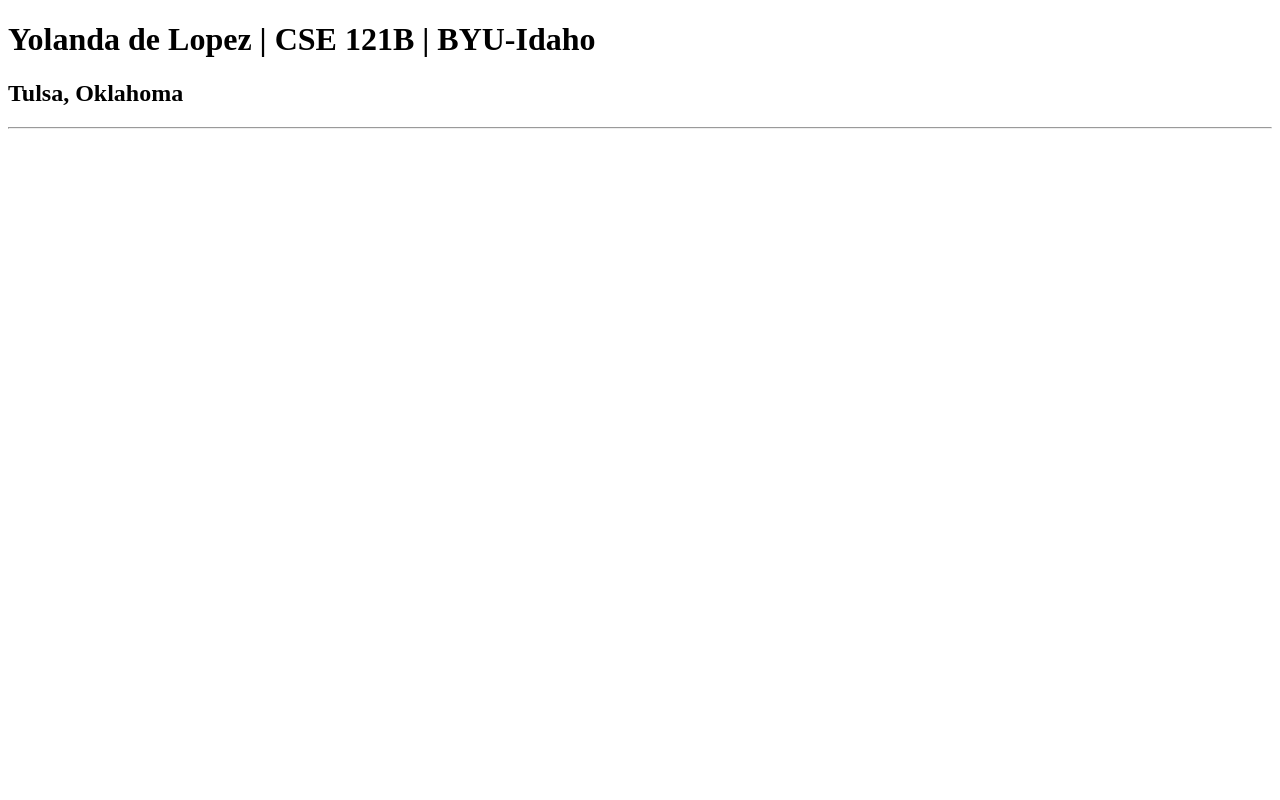
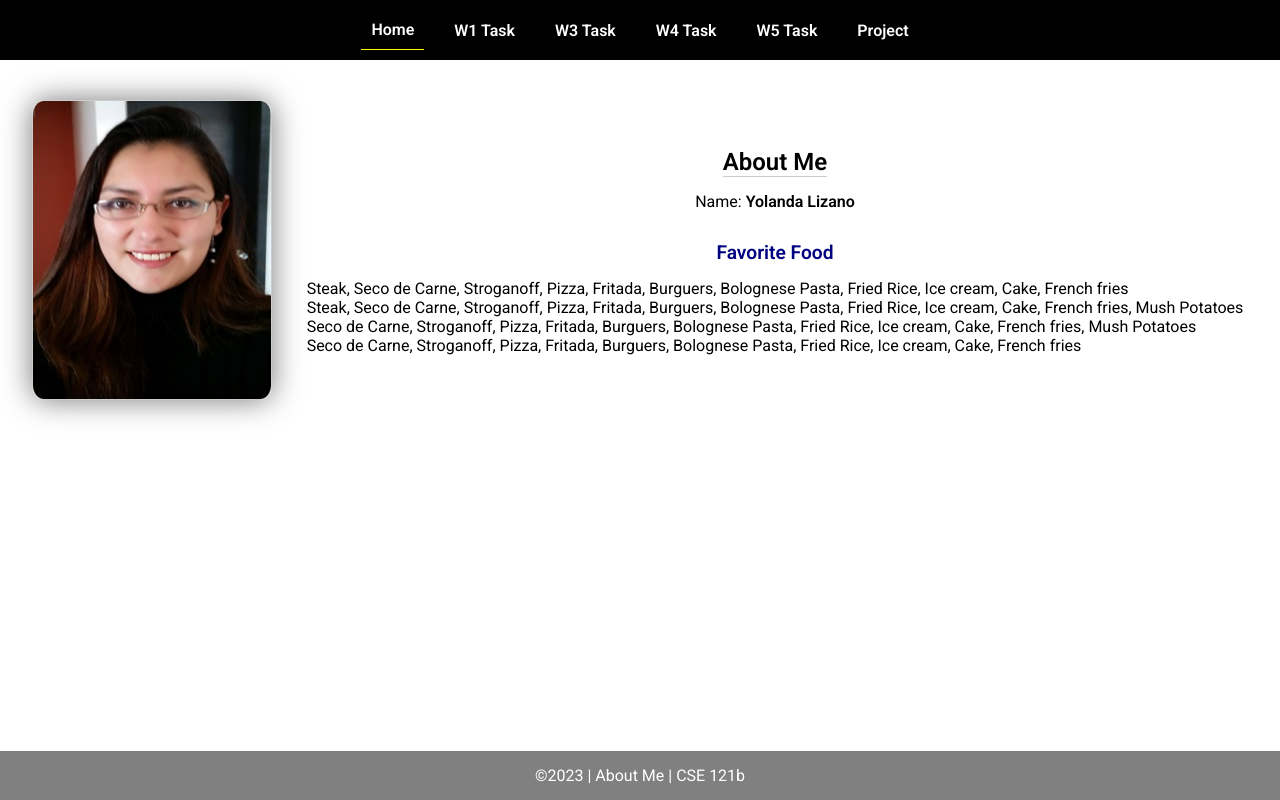
Before and after one commit to yolylopezlizano/cse121b, a plain HTML site: page index.html in a window 1280 px wide. Drawn offline with Linux system fonts and the light colour scheme.

Commit message:
week2 assignament

```diff
--- a/index.html
+++ b/index.html
@@ -1,13 +1,45 @@
 <!DOCTYPE html>
 <html lang="en">
+
 <head>
-    <meta charset="UTF-8">
-    <meta name="viewport" content="width=device-width, initial-scale=1.0">
-    <title>Yolanda de Lopez | CSE 121B | BYU-Idaho</title>
+  <meta charset="UTF-8">
+  <meta name="viewport" content="width=device-width, initial-scale=1.0">
+  <title>About Me | CSE 121b | W02: Programming Tasks</title>
+  <link rel="preconnect" href="https://fonts.googleapis.com">
+  <link rel="preconnect" href="https://fonts.gstatic.com" crossorigin>
+  <link href="https://fonts.googleapis.com/css2?family=Roboto:wght@400;600&display=swap"
+    rel="stylesheet">
+  <link rel="stylesheet" href="styles/main.css">
 </head>
+
 <body>
-    <h1> Yolanda de Lopez | CSE 121B | BYU-Idaho </h1>
-    <h2> Tulsa, Oklahoma </h2>
-    <hr>
+  <nav>
+    <ul id="menu">
+      <li><a id="toggleMenu">&equiv;</a></li>
+      <li><a href="index.html" class="active">Home</a></li>
+      <li><a href="w01-task.html">W1 Task</a></li>
+      <li><a href="w03-task.html">W3 Task</a></li>
+      <li><a href="w04-task.html">W4 Task</a></li>
+      <li><a href="w05-task.html">W5 Task</a></li>
+      <li><a href="project.html">Project</a></li>
+    </ul>
+  </nav>
+  <main id="home">
+    <picture>
+      <img src="images/photo_yoly.jpg" alt="Yolanda Lizano">
+    </picture>
+    <section>
+      <h1>About Me</h1>
+      <div class="info">Name: <span id="name"></span></div>
+      <h2>Favorite Food</h2>
+      <div class="block" id="food"></div>
+    </section>
+  </main>
+  <footer>
+    &copy;<span id="year"></span> | About Me | CSE 121b
+  </footer>
+  <script src="scripts/main.js"></script>
+  <script src="scripts/w02-task.js"></script>
 </body>
+
 </html>
--- /dev/null
+++ b/scripts/main.js
@@ -0,0 +1,9 @@
+// copyright year
+document.querySelector('#year').textContent = new Date().getFullYear();
+
+// toggle menu in small view
+const toggleMenu = () => {
+    document.querySelector('#menu').classList.toggle('open');
+}
+
+document.querySelector('#toggleMenu').addEventListener('click', toggleMenu);
--- /dev/null
+++ b/scripts/w02-task.js
@@ -0,0 +1,32 @@
+/* W02-Task - Profile Home Page */
+
+/* Step 1 - Setup type tasks - no code required */
+const fullName = "Yolanda Lizano";
+
+/* Step 2 - Variables */
+const currentYear = new Date().getFullYear();
+let profilePicture = "images/photo_yoly.jpg";
+
+/* Step 3 - Element Variables */
+const nameElement = document.getElementById("name");
+const foodElement = document.getElementById("food");
+const yearElement = document.querySelector("#year");
+const imageElement = document.querySelector("img");
+
+
+/* Step 4 - Adding Content */
+nameElement.innerHTML = `<strong>${fullName}</strong>`;
+yearElement.textContent = currentYear;
+imageElement.setAttribute("alt", "Profile image of ${fullName}");
+
+
+/* Step 5 - Array */
+let foodFav = ["Steak", " Seco de Carne", " Stroganoff", " Pizza", " Fritada",
+" Burguers", " Bolognese Pasta", " Fried Rice", " Ice cream", " Cake", " French fries"]
+foodElement.textContent = foodFav;
+let foodFav1 = foodFav.push(" Mush Potatoes");
+foodElement.innerHTML += `<br>${foodFav}`;
+let foodFav2 = foodFav.shift();
+foodElement.innerHTML += `<br>${foodFav}`;
+let foodFav3 = foodFav.pop();
+foodElement.innerHTML += `<br>${foodFav}`;
--- /dev/null
+++ b/styles/main.css
@@ -0,0 +1,157 @@
+/* Universal Selector */
+* {
+    margin: 0;
+    padding: 0;
+    box-sizing: border-box;
+}
+
+/* HTML Selectors */
+body {
+    font-family: 'Roboto', Helvetica, sans-serif;
+}
+
+nav {
+    background-color: black;
+    width: 100%;
+    position: fixed;
+    top: 0;
+}
+
+nav ul {
+    display: flex;
+    flex-direction: column;
+    align-items: center;
+    max-width: fit-content;
+    margin: 0 auto;
+}
+
+nav ul li {
+    flex: 1 1 auto;
+}
+
+nav ul li:first-child {
+    display: block;
+    font-size: 2rem;
+}
+
+nav ul li:first-child a {
+    padding: 1px 10px;
+}
+
+nav ul li {
+    display: none;
+    list-style: none;
+    margin: 10px;
+}
+
+nav ul li a {
+    display: block;
+    padding: 10px;
+    text-decoration: none;
+    font-weight: 600;
+    color: white;
+    text-align: center;
+}
+
+nav ul li a:hover {
+    background-color: #efefef;
+    color: black;
+}
+
+h1, h2 {
+    text-align: center;
+    margin-bottom: 15px;
+
+}
+
+h1 {
+border-bottom: 1px solid #ccc;
+}
+
+h2 {
+    font-size: 1.2rem;
+    color: navy;
+    text-align: center;
+    margin-top: 30px;
+}
+
+main {
+    margin-top: 125px;
+    display: grid;
+    grid-template-columns: 1fr;
+    grid-gap: 20px;
+    align-items: center;
+    justify-content: center;
+}
+
+picture {
+    margin: 0 auto;
+}
+
+picture img {
+    width: 240px;
+    height: auto;
+    border-radius: 5%;
+    border: 1px solid #ccc;
+    box-shadow: 0 0 30px #777;
+}
+
+section {
+    display: flex;
+    flex-direction: column;
+    align-items: center;
+    margin: 10px
+}
+
+label {
+    margin: 15px 0;
+}
+
+footer {
+    background-color: gray;
+    color: white;
+    padding: 15px;
+    text-align: center;
+    width: 100%;
+    position: fixed;
+    bottom: 0;
+}
+
+/* Class Selectors */
+.active {
+    border-bottom: 1px solid yellow;
+}
+
+.open li {
+    display: block;
+}
+
+.block {
+    display: block;
+}
+
+/* ID Selectors */
+
+/* Media Queries */
+@media only screen and (min-width: 32.5em) {
+    nav ul {
+        flex-direction: row;
+    }
+
+    nav ul li:first-child {
+        display: none;
+    }
+
+    nav ul li {
+        display: block;
+    }
+
+    main {
+        margin: 100px auto 20px;
+        grid-template-columns: 250px 1fr;
+        max-width: -moz-fit-content;
+        max-width: fit-content;
+
+    }
+
+}
```
Also changed, not shown: index-old.html (added, +13 -0 lines), images/photo_yoly.jpg (added), images/placeholder.png (added).
